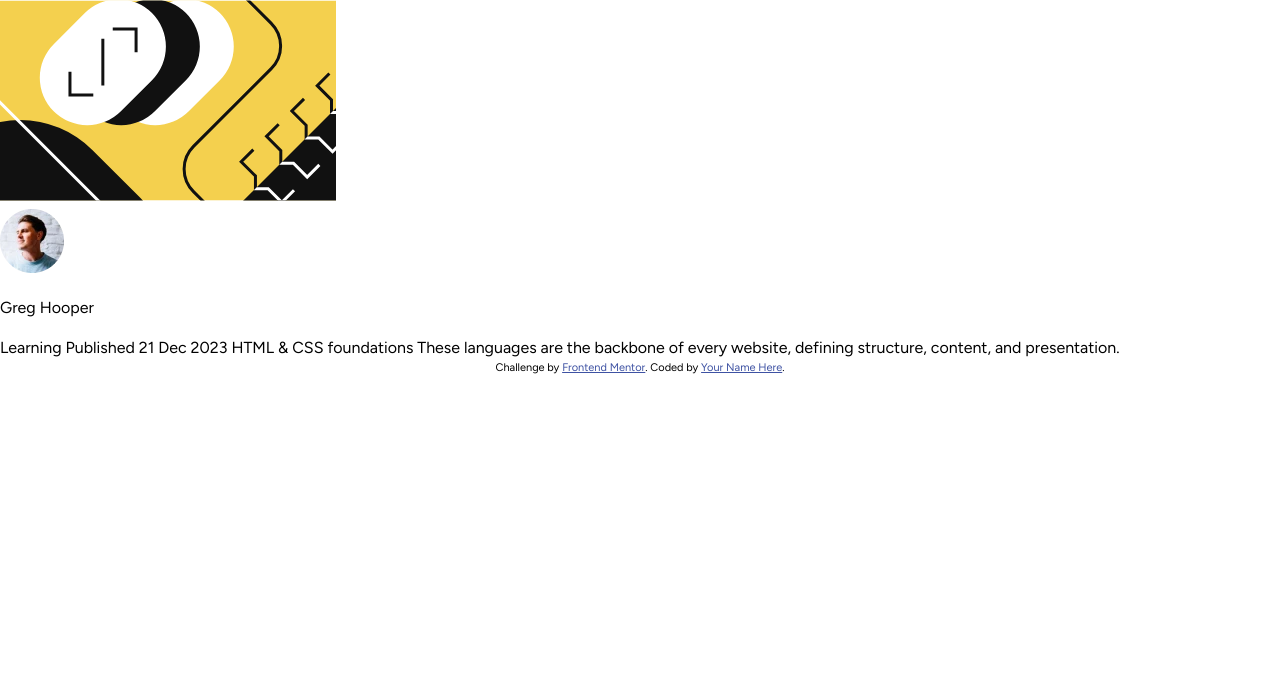
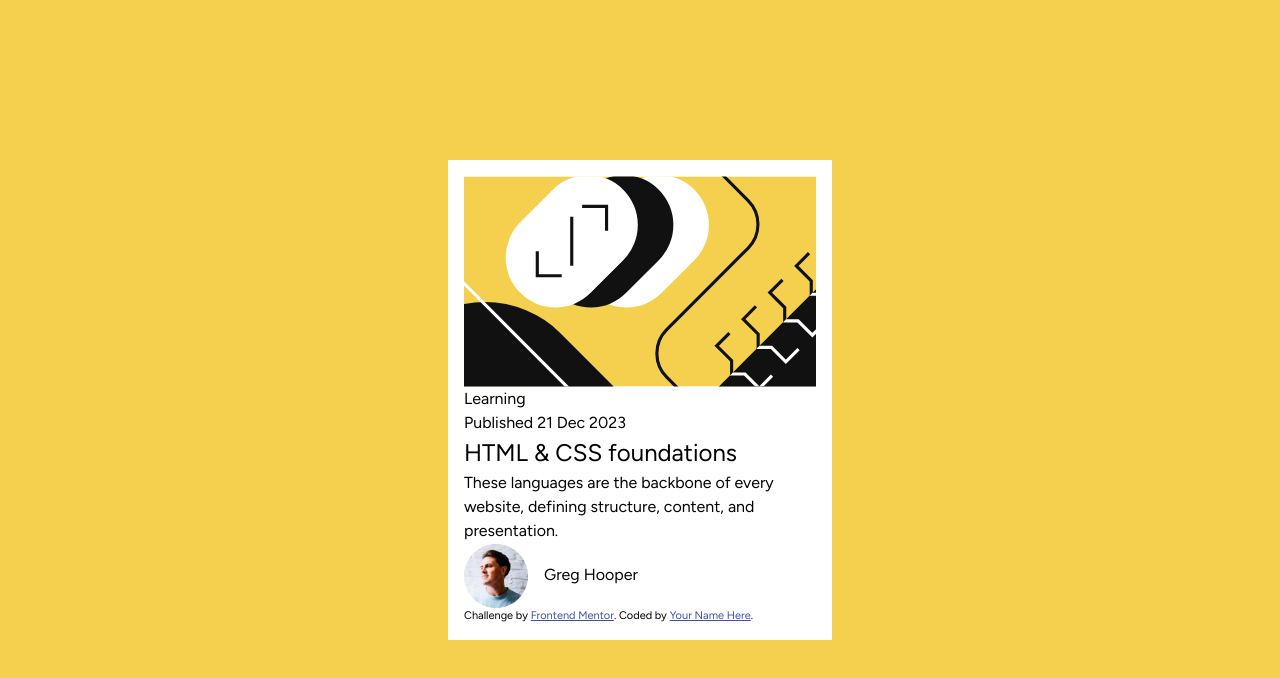
Before and after one commit to ShanePinderDev/blog_preview_card, a plain HTML site: page index.html in a window 1280 px wide. Drawn offline with Linux system fonts and the light colour scheme.

Commit message:
Updated HTML and CSS
Updated HTML and CSS

```diff
--- a/index.html
+++ b/index.html
@@ -24,21 +24,25 @@
   <body>
     <section class="preview-card">
       <img src="assets/images/illustration-article.svg" alt="" />
-      <div></div>
-      <div>
+      <div class="blog-info-wrapper">
+        <p class="blog-category">Learning</p>
+        <p class="blog-publication-date">Published 21 Dec 2023</p>
+        <h2 class="blog-post-title">HTML & CSS foundations</h2>
+        <p class="blog-post-summary">
+          These languages are the backbone of every website, defining structure,
+          content, and presentation.
+        </p>
+      </div>
+      <div class="blog-post-author-wrapper">
         <img src="assets/images/image-avatar.webp" alt="" />
         <p>Greg Hooper</p>
       </div>
+      <div class="attribution">
+        Challenge by
+        <a href="https://www.frontendmentor.io?ref=challenge" target="_blank"
+          >Frontend Mentor</a
+        >. Coded by <a href="#">Your Name Here</a>.
+      </div>
     </section>
-    Learning Published 21 Dec 2023 HTML & CSS foundations These languages are
-    the backbone of every website, defining structure, content, and
-    presentation.
-
-    <div class="attribution">
-      Challenge by
-      <a href="https://www.frontendmentor.io?ref=challenge" target="_blank"
-        >Frontend Mentor</a
-      >. Coded by <a href="#">Your Name Here</a>.
-    </div>
   </body>
 </html>
--- a/style.css
+++ b/style.css
@@ -25,17 +25,62 @@ html {
   box-sizing: inherit;
 }
 
+body,
+h1,
+h2,
+h3,
+h4,
+h5,
+h6,
+p,
+ol,
+ul {
+  margin: 0;
+  padding: 0;
+  font-weight: normal;
+}
+
+img {
+  max-width: 100%;
+  height: auto;
+}
+
 body {
+  height: 100vh;
   padding: 0;
   margin: 0;
   font-family: var(--figtree);
   line-height: 1.5;
   letter-spacing: 0px;
+  background-color: var(--yellow);
+  display: flex;
+  justify-content: center;
+  align-items: center;
+}
+
+.preview-card {
+  width: 24rem;
+  background-color: var(--white);
+  padding: 1em;
+  display: flex;
+  flex-direction: column;
+}
+
+.blog-info-wrapper,
+.blog-post-author-wrapper,
+.attribution {
+  width: 336px;
+}
+
+.blog-post-author-wrapper {
+  display: flex;
+  align-items: center;
+  gap: 1rem;
 }
 
 .attribution {
   font-size: 11px;
-  text-align: center;
+  /* text-align: center; */
 }
 .attribution a {
   color: hsl(228, 45%, 44%);
```
